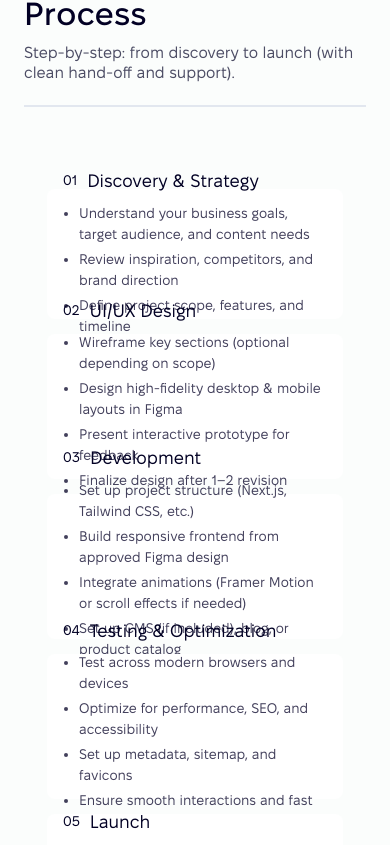
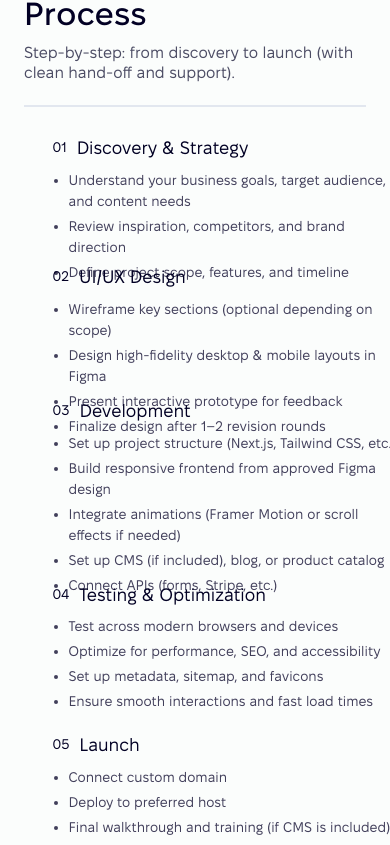
Before and after one commit to oastra/olhachernysh-dev-ts, a Next.js app: page / in a window 390 px wide. Shown: the part 6654-7499 px from the top of the page. Built offline with nearby package versions, Linux system fonts and the light colour scheme; a web font is replaced by a local one.

Commit message:
Snaky overlay mobile and tablet, checks

```diff
--- a/src/app/components/process/ProcessMobile.tsx
+++ b/src/app/components/process/ProcessMobile.tsx
@@ -4,106 +4,65 @@ import ProcessStep from './ProcessStep';
 import SnakeOverlay from './SnakeOverlay';
 import { processSteps } from '@/data/processSteps';
 
-const SVG_VIEWBOX_HEIGHT = 1400;
-const SVG_VIEWBOX_WIDTH = 320;
+// Following the EXACT desktop pattern
+const SECTION_HEIGHT = 170; // Height for each card section on mobile
+const SVG_VIEWBOX_HEIGHT = 1613;
+const SVG_VIEWBOX_WIDTH = 375;
+
+// Calculate scale and container dimensions
+const SCALE_FACTOR = (SECTION_HEIGHT * 6) / SVG_VIEWBOX_HEIGHT;
+const CONTAINER_HEIGHT = SVG_VIEWBOX_HEIGHT * SCALE_FACTOR;
+const CONTAINER_WIDTH = SVG_VIEWBOX_WIDTH;
 
 export default function ProcessMobile() {
-  const orderedSteps = [...processSteps];
-
-  // SVG path - zigzag connecting the cards
-  const mobilePath = `
-    M 305 60
-    L 305 160
-    Q 305 185 280 185
-    L 40 185
-    Q 15 185 15 210
-    L 15 320
-    Q 15 345 40 345
-    L 280 345
-    Q 305 345 305 370
-    L 305 480
-    Q 305 505 280 505
-    L 40 505
-    Q 15 505 15 530
-    L 15 640
-    Q 15 665 40 665
-    L 280 665
-    Q 305 665 305 690
-    L 305 800
-    Q 305 825 280 825
-    L 40 825
-    Q 15 825 15 850
-    L 15 960
-    Q 15 985 40 985
-    L 280 985
-    Q 305 985 305 1010
-    L 305 1120
-    Q 305 1145 280 1145
-    L 40 1145
-    Q 15 1145 15 1170
-    L 15 1280
-    Q 15 1305 40 1305
-    L 160 1305
-  `;
-
-  // Card positions matching SVG
+  // Section positions matching SVG path (same as desktop)
   const sectionPositions = [
-    { top: 50, bottom: 180 }, // Card 1
-    { top: 195, bottom: 340 }, // Card 2
-    { top: 355, bottom: 500 }, // Card 3
-    { top: 515, bottom: 660 }, // Card 4
-    { top: 675, bottom: 820 }, // Card 5
-    { top: 835, bottom: 980 }, // Card 6
+    { top: 11.5, bottom: 214.5 }, // Section 1
+    { top: 234.5, bottom: 440 }, // Section 2
+    { top: 460, bottom: 678 }, // Section 3
+    { top: 698, bottom: 914 }, // Section 4
+    { top: 933.896, bottom: 1154.4 }, // Section 5
+    { top: 1174.5, bottom: 1397.5 }, // Section 6
   ];
 
   return (
     <div className="md:hidden">
-      {/* Container with fixed dimensions */}
       <div
-        className="relative w-full mx-auto"
+        className="w-full mx-auto relative"
         style={{
-          maxWidth: `${SVG_VIEWBOX_WIDTH}px`,
-          height: `${SVG_VIEWBOX_HEIGHT}px`,
+          width: `${CONTAINER_WIDTH}px`,
+          height: `${CONTAINER_HEIGHT}px`,
         }}
       >
-        {/* Snake Overlay - Behind cards */}
-        <div className="absolute inset-0 w-full h-full z-0 pointer-events-none">
+        {/* Snake Overlay */}
+        <div className="absolute inset-0 w-full h-full">
           <SnakeOverlay
             viewBox={`0 0 ${SVG_VIEWBOX_WIDTH} ${SVG_VIEWBOX_HEIGHT}`}
-            d={mobilePath}
+            d="M1.5 1.5H365C370.523 1.5 375 5.97715 375 11.5V214.5C375 220.023 370.523 224.5 365 224.5H11.5C5.97719 224.5 1.5 228.977 1.5 234.5V440C1.5 445.523 5.97715 450 11.5 450H365C370.523 450 375 454.477 375 460V678C375 683.523 370.523 688 365 688H11.5C5.97719 688 1.5 692.477 1.5 698V914C1.5 919.523 5.97715 924 11.5 924H365C370.523 924 375 928.414 375 933.896V1154.4C375 1159.96 370.523 1164.5 365 1164.5H11.5C5.97719 1164.5 1.5 1168.98 1.5 1174.5V1397.5C1.5 1403.02 5.97715 1407.5 11.5 1407.5H150"
             strokeWidth={2.5}
             animationDuration={5}
             animationDelay={0.3}
-            ease="ease-in-out"
           />
         </div>
 
-        {/* Content Cards - Above overlay */}
-        <div className="relative z-20 w-full h-full">
-          {orderedSteps.map((step, index) => {
+        {/* Content - absolutely positioned like desktop */}
+        <div className="relative z-10 w-full max-w-[350px] mx-auto h-full px-4">
+          {processSteps.map((step, index) => {
             const section = sectionPositions[index];
-            const topPx = section.top;
-            const heightPx = section.bottom - section.top;
+            const topPx = section.top * SCALE_FACTOR;
+            const heightPx = (section.bottom - section.top) * SCALE_FACTOR;
+            const paddingY = 10;
 
             return (
               <div
                 key={step.id}
-                className="absolute w-full px-3 z-20"
+                className="absolute w-full flex items-center"
                 style={{
                   top: `${topPx}px`,
                   height: `${heightPx}px`,
+                  paddingTop: `${paddingY}px`,
+                  paddingBottom: `${paddingY}px`,
                 }}
-              >
-                {/* Card without border - plain white */}
-                <div
-                  className="
-                    relative
-                    h-full w-full
-                    rounded-lg
-                    bg-white
-                    p-4
-                    flex items-center
-                  "
               >
                 <ProcessStep
                   number={step.number}
@@ -112,7 +71,6 @@ export default function ProcessMobile() {
                   layout="mobile"
                 />
               </div>
-              </div>
             );
           })}
         </div>
--- a/src/app/components/process/ProcessTablet.tsx
+++ b/src/app/components/process/ProcessTablet.tsx
@@ -4,104 +4,65 @@ import ProcessStep from './ProcessStep';
 import SnakeOverlay from './SnakeOverlay';
 import { processSteps } from '@/data/processSteps';
 
-const SVG_VIEWBOX_HEIGHT = 1450;
-const SVG_VIEWBOX_WIDTH = 620;
+// Following the EXACT desktop pattern
+const SECTION_HEIGHT = 200; // Height for each card section
+const SVG_VIEWBOX_HEIGHT = 1613;
+const SVG_VIEWBOX_WIDTH = 523;
+
+// Calculate scale and container dimensions
+const SCALE_FACTOR = (SECTION_HEIGHT * 6) / SVG_VIEWBOX_HEIGHT;
+const CONTAINER_HEIGHT = SVG_VIEWBOX_HEIGHT * SCALE_FACTOR;
+const CONTAINER_WIDTH = SVG_VIEWBOX_WIDTH;
 
 export default function ProcessTablet() {
-  const orderedSteps = [...processSteps];
-
-  // SVG path - zigzag connecting the cards
-  const tabletPath = `
-    M 595 70
-    L 595 185
-    Q 595 215 565 215
-    L 55 215
-    Q 25 215 25 245
-    L 25 365
-    Q 25 395 55 395
-    L 565 395
-    Q 595 395 595 425
-    L 595 545
-    Q 595 575 565 575
-    L 55 575
-    Q 25 575 25 605
-    L 25 725
-    Q 25 755 55 755
-    L 565 755
-    Q 595 755 595 785
-    L 595 905
-    Q 595 935 565 935
-    L 55 935
-    Q 25 935 25 965
-    L 25 1085
-    Q 25 1115 55 1115
-    L 565 1115
-    Q 595 1115 595 1145
-    L 595 1265
-    Q 595 1295 565 1295
-    L 55 1295
-    Q 25 1295 25 1325
-    L 25 1430
-  `;
-
-  // Card positions matching SVG
+  // Section positions matching SVG path (same as desktop)
   const sectionPositions = [
-    { top: 60, bottom: 200 }, // Card 1
-    { top: 220, bottom: 380 }, // Card 2
-    { top: 400, bottom: 560 }, // Card 3
-    { top: 580, bottom: 740 }, // Card 4
-    { top: 760, bottom: 920 }, // Card 5
-    { top: 940, bottom: 1100 }, // Card 6
+    { top: 11.5, bottom: 214.5 }, // Section 1
+    { top: 234.5, bottom: 440 }, // Section 2
+    { top: 460, bottom: 678 }, // Section 3
+    { top: 698, bottom: 914 }, // Section 4
+    { top: 933.896, bottom: 1154.4 }, // Section 5
+    { top: 1174.5, bottom: 1397.5 }, // Section 6
   ];
 
   return (
     <div className="hidden md:block lg:hidden">
-      {/* Container with fixed dimensions */}
       <div
-        className="relative w-full mx-auto"
+        className="w-full mx-auto relative"
         style={{
-          maxWidth: `${SVG_VIEWBOX_WIDTH}px`,
-          height: `${SVG_VIEWBOX_HEIGHT}px`,
+          width: `${CONTAINER_WIDTH}px`,
+          height: `${CONTAINER_HEIGHT}px`,
         }}
       >
-        {/* Snake Overlay - Behind cards */}
-        <div className="absolute inset-0 w-full h-full z-0 pointer-events-none">
+        {/* Snake Overlay */}
+        <div className="absolute inset-0 w-full h-full">
           <SnakeOverlay
             viewBox={`0 0 ${SVG_VIEWBOX_WIDTH} ${SVG_VIEWBOX_HEIGHT}`}
-            d={tabletPath}
+            d="M1.5 1.5H513C518.523 1.5 523 5.97715 523 11.5V214.5C523 220.023 518.523 224.5 513 224.5H11.5C5.97719 224.5 1.5 228.977 1.5 234.5V440C1.5 445.523 5.97715 450 11.5 450H513C518.523 450 523 454.477 523 460V678C523 683.523 518.523 688 513 688H11.5C5.97719 688 1.5 692.477 1.5 698V914C1.5 919.523 5.97715 924 11.5 924H513C518.523 924 523 928.414 523 933.896V1154.4C523 1159.96 518.523 1164.5 513 1164.5H11.5C5.97719 1164.5 1.5 1168.98 1.5 1174.5V1397.5C1.5 1403.02 5.97715 1407.5 11.5 1407.5H200"
             strokeWidth={3}
             animationDuration={5}
             animationDelay={0.3}
-            ease="ease-in-out"
           />
         </div>
 
-        {/* Content Cards - Above overlay */}
-        <div className="relative z-20 w-full h-full">
-          {orderedSteps.map((step, index) => {
+        {/* Content - absolutely positioned like desktop */}
+        <div className="relative z-10 w-full max-w-[480px] mx-auto h-full">
+          {processSteps.map((step, index) => {
             const section = sectionPositions[index];
-            const topPx = section.top;
-            const heightPx = section.bottom - section.top;
+            const topPx = section.top * SCALE_FACTOR;
+            const heightPx = (section.bottom - section.top) * SCALE_FACTOR;
+            const paddingY = 12;
 
             return (
               <div
                 key={step.id}
-                className="absolute w-full px-4 z-20"
+                className="absolute w-full flex items-center"
                 style={{
                   top: `${topPx}px`,
                   height: `${heightPx}px`,
+                  paddingTop: `${paddingY}px`,
+                  paddingBottom: `${paddingY}px`,
                 }}
-              >
-                {/* Card without border - plain white */}
-                <div
-                  className="
-                    relative
-                    h-full w-full
-                    rounded-xl
-                    bg-white
-                    p-6
-                    flex items-center
-                  "
               >
                 <ProcessStep
                   number={step.number}
@@ -110,7 +71,6 @@ export default function ProcessTablet() {
                   layout="tablet"
                 />
               </div>
-              </div>
             );
           })}
         </div>
--- a/src/app/components/process/SnakeOverlay.tsx
+++ b/src/app/components/process/SnakeOverlay.tsx
@@ -51,7 +51,7 @@ export default function SnakeOverlay({
               // After animation completes, remove dasharray so line stays visible permanently
               setTimeout(() => {
                 path.style.strokeDasharray = 'none';
-              }, animationDuration * 3000);
+              }, animationDuration * 1000);
             }, animationDelay * 1000);
           }
         });
@@ -80,15 +80,15 @@ export default function SnakeOverlay({
       <defs>
         <linearGradient
           id="processSnakeGrad"
-          x1="1.5"
-          y1="806.25"
-          x2="1263.5"
-          y2="806.25"
+          x1="0%"
+          y1="0%"
+          x2="100%"
+          y2="0%"
           gradientUnits="userSpaceOnUse"
         >
-          <stop offset="0" stopColor="#000924" />
-          <stop offset="0.35" stopColor="#092B79" />
-          <stop offset="0.975962" stopColor="#00D4FF" />
+          <stop offset="0%" stopColor="#000924" />
+          <stop offset="35%" stopColor="#092B79" />
+          <stop offset="97.6%" stopColor="#00D4FF" />
         </linearGradient>
       </defs>
       <path
```
Lines whose indentation alone changed are shown as unchanged.
